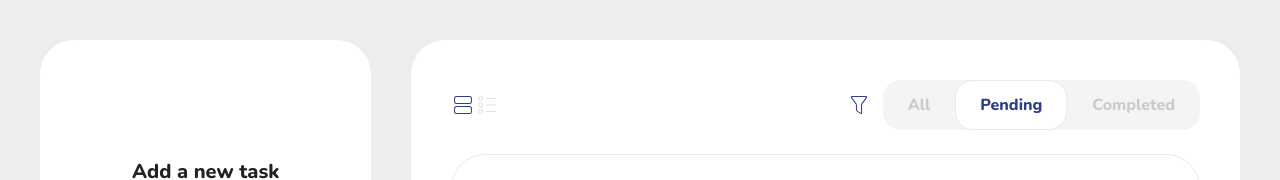
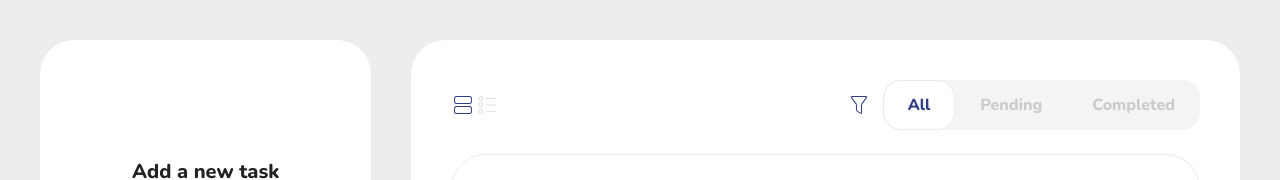
Before and after one commit to josegarzaramos/LightningTasks, a Next.js app: page / in a window 1280 px wide. Shown: the top 180 px of the page. Built offline with nearby package versions, Linux system fonts and the light colour scheme.

Commit message:
refactor: update task toolbar

```diff
--- a/src/app/components/TaskToolbar.jsx
+++ b/src/app/components/TaskToolbar.jsx
@@ -1,15 +1,12 @@
 'use client';
-import { useState } from 'react';
 import FilterButton from './FilterButton';
 import { CiFilter, CiCircleList, CiGrid2H } from 'react-icons/ci';
 import FilterDropdown from './UI/FilterDropdown';
 
-const TaskToolbar = ({ onFilterChange }) => {
-  const [selectedFilter, setSelectedFilter] = useState('Pending');
+const TaskToolbar = ({ onFilterChange, selected }) => {
   const filters = ['All', 'Pending', 'Completed'];
 
   function handleFilterChange(filter) {
-    setSelectedFilter(filter);
     onFilterChange(filter);
   }
 
@@ -27,14 +24,14 @@ const TaskToolbar = ({ onFilterChange }) => {
             <FilterButton
               key={filter}
               label={filter}
-              isSelected={selectedFilter === filter}
+              isSelected={selected === filter}
               onClick={handleFilterChange}
             />
           ))}
         </div>
         <FilterDropdown
           onFilterChange={handleFilterChange}
-          selected={selectedFilter}
+          selected={selected}
           filters={filters}
         />
       </div>
--- a/src/app/page.js
+++ b/src/app/page.js
@@ -69,7 +69,10 @@ export default function Home() {
           <NewTask maxLength={250} />
         </div>
         <div className="overflow-auto">
-          <TaskToolbar onFilterChange={handleFilterChange} />
+          <TaskToolbar
+            onFilterChange={handleFilterChange}
+            selected={selectedFilter}
+          />
           <TasksList tasks={tasks} />
         </div>
       </div>
```
